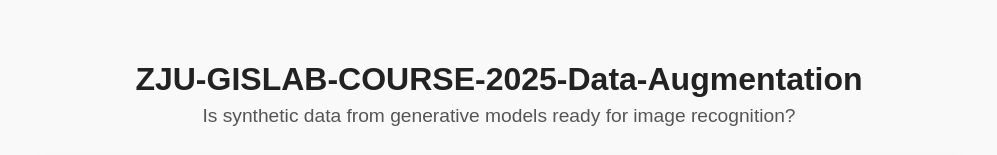
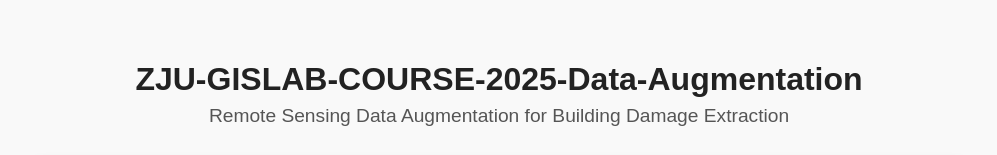
Before and after one commit to NoviceFreak/ZJU-GISLAB-COURSE-2025-Data-Augmentation, a plain HTML site: page index.html in a window 1280 px wide. Shown: the top 155 px of the page, without its empty margins (141-1138 px from the left). Drawn offline with Linux system fonts and the light colour scheme.

Commit message:
Update index.html

```diff
--- a/index.html
+++ b/index.html
@@ -56,7 +56,7 @@
   >
     <h1 style="text-align: center">ZJU-GISLAB-COURSE-2025-Data-Augmentation</h1>
     <h2 style="text-align: center">
-      Is synthetic data from generative models ready for image recognition?
+      Remote Sensing Data Augmentation for Building Damage Extraction
     </h2>
     <div
       class="pdf-container"
```
